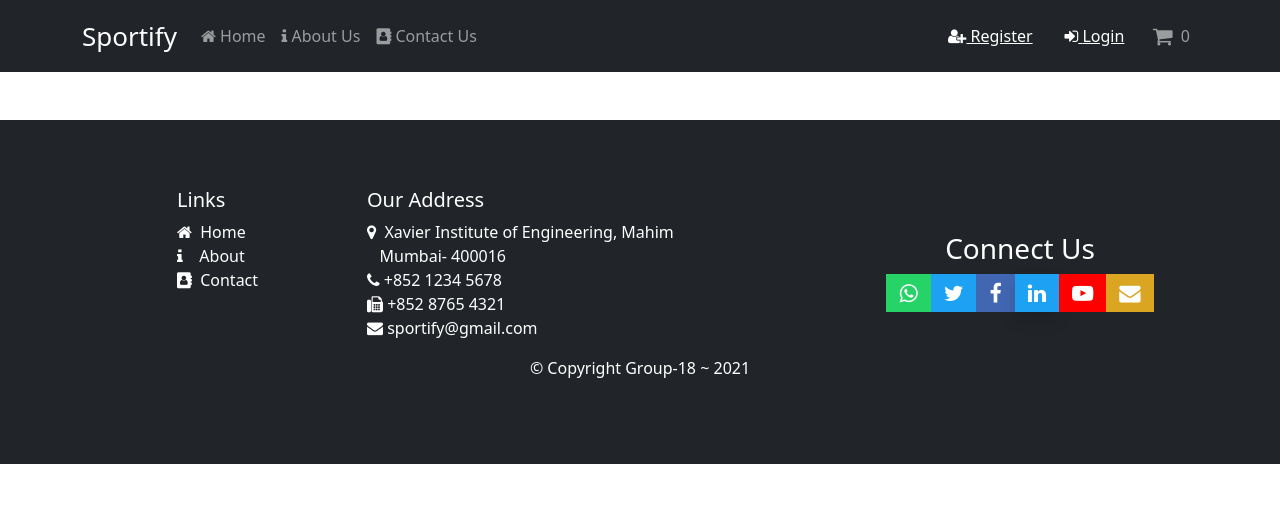
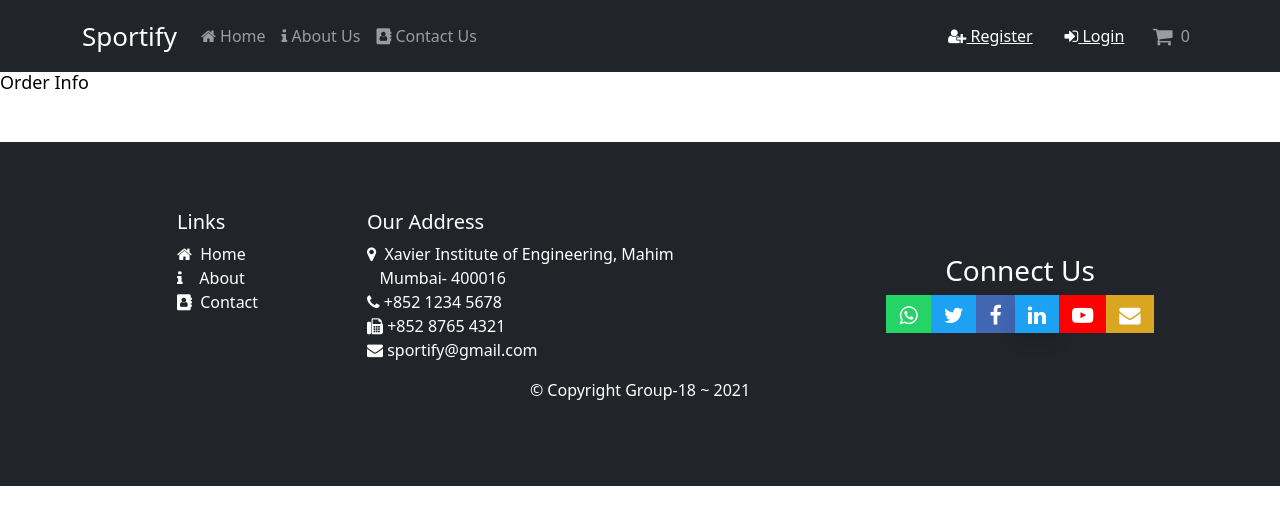
Before and after one commit to pratikbhadane24/Sportify-in-ReactJS, a React (Create React App) app in the folder client/: page /orderinfo/1 in a window 1280 px wide. Shown: the top 524 px of the page. Built offline with nearby package versions, Linux system fonts and the light colour scheme.

Commit message:
linked orderInfo page

```diff
--- a/client/src/App.js
+++ b/client/src/App.js
@@ -11,6 +11,7 @@ import Registerscreen from "./screens/Registerscreen";
 import Loginscreen from "./screens/Loginscreen";
 import Aboutusscreen from "./screens/Aboutusscreen";
 import Ordersscreen from "./screens/Ordersscreen";
+import Orderinfo from "./screens/Orderinfo";
 
 function App() {
   return (
@@ -25,6 +26,7 @@ function App() {
         <Route path="/login" component={Loginscreen} />
         <Route path="/about-us" component={Aboutusscreen} />
         <Route path="/orders" component={Ordersscreen} />
+        <Route path="/orderinfo/:orderid" component={Orderinfo} />
       </BrowserRouter>
       <Footer />
     </div>
--- /dev/null
+++ b/client/src/screens/Orderinfo.js
@@ -0,0 +1,9 @@
+import React from 'react'
+
+export default function Orderinfo({match}) {
+    return (
+        <div>
+            <h1>Order Info</h1>
+        </div>
+    )
+}
--- a/client/src/screens/Ordersscreen.js
+++ b/client/src/screens/Ordersscreen.js
@@ -37,7 +37,11 @@ export default function Ordersscreen() {
               {orders &&
                 orders.map((order) => {
                   return (
-                    <tr>
+                    <tr
+                      onClick={() => {
+                        window.location = `/orderinfo/${order._id}`;
+                      }}
+                    >
                       <td>{order._id}</td>
                       <td>₹{order.orderAmount}</td>
                       <td>{order.createdAt.substring(0, 10)}</td>
```
